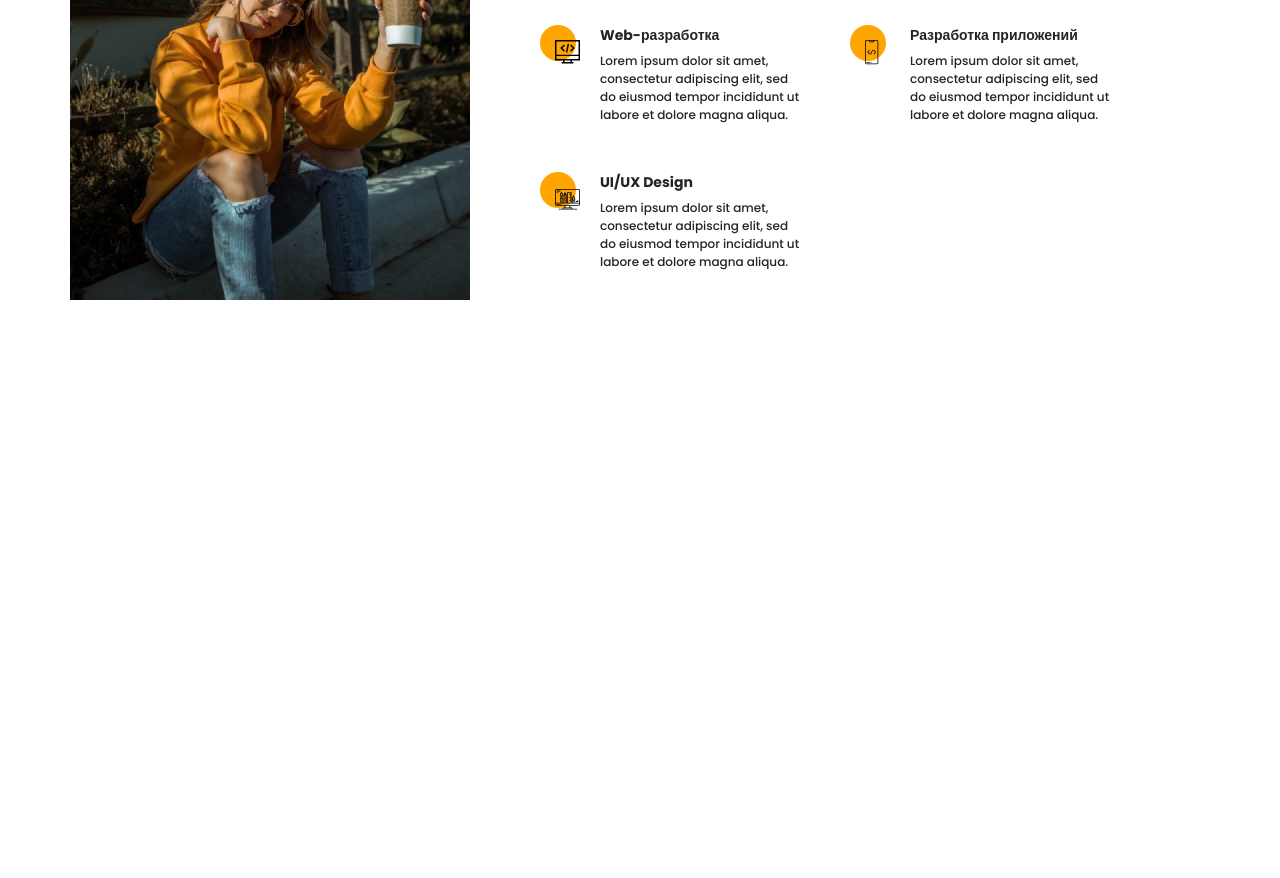
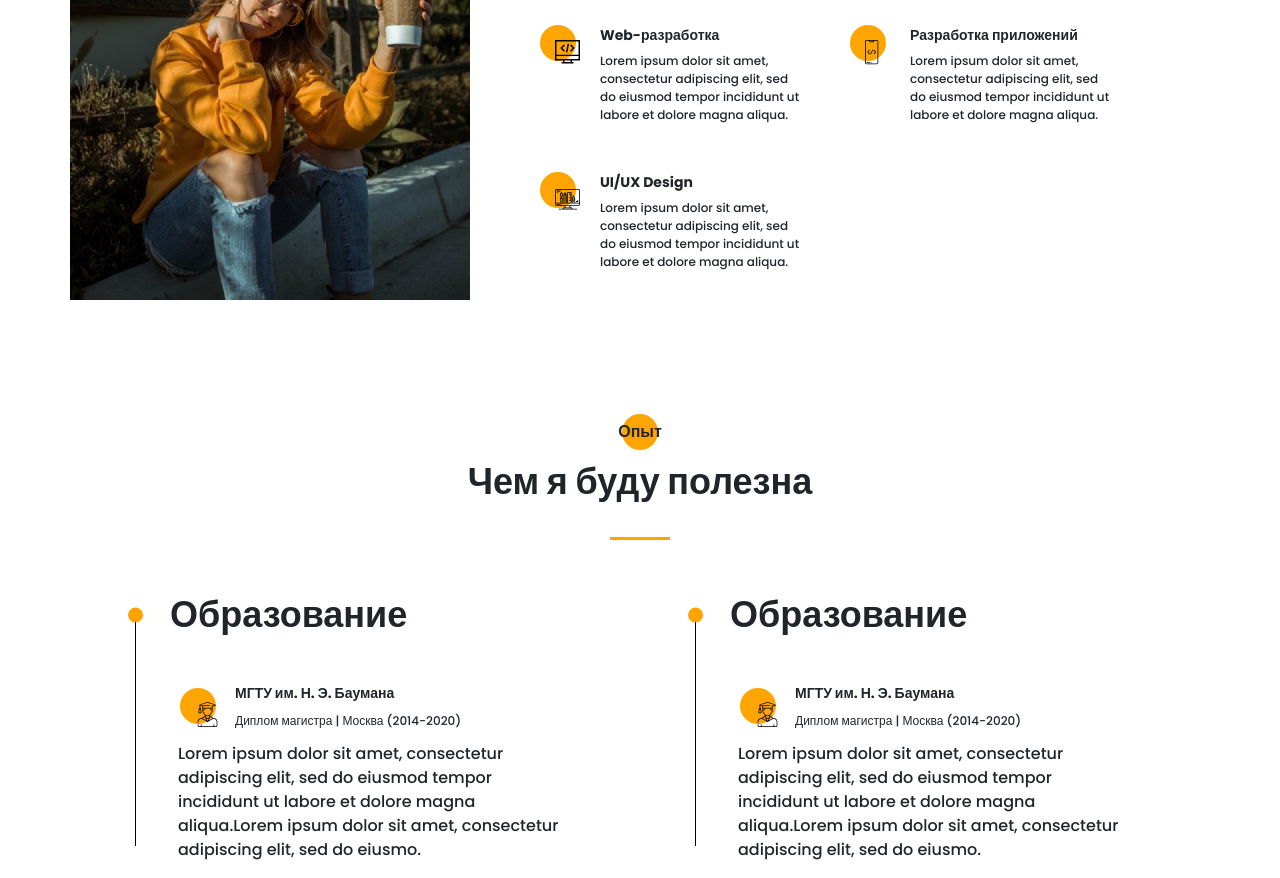
Before and after one commit to shutovamarina/portfolio, a website: page src/index.html in a window 1280 px wide. Shown: the part 1220-2098 px from the top of the page. Before the commit the page ends 1520 px from the top, so only its background shows below. Drawn offline with nearby package versions, Linux system fonts and the light colour scheme; files that its build step writes are made by us from their sources; files whose address does not match are found by name.

Commit message:
add resume

```diff
--- a/src/index.html
+++ b/src/index.html
@@ -165,12 +165,59 @@
                         </div>
                     </div>
                 </div>
+            </div>
+        </div>
 
+    </section>
+    <section class="resume">
+        <div class="container">
+            <h2 class="title title_fz16 resume__title">Опыт</h2>
+            <div class="title title_fz36 resume__subtitle">Чем я буду полезна</div>
+            <div class="divider"></div>
+
+            <div class="resume__wrapper">
+                <div class="resume__column">
+                    <h3 class="title title_fz20 resume__column-title">Образование</h3>
+                    <ul>
+                        <li>
+                            <div class="resume__item">
+                                <div class="resume__item-head">
+                                    <div class="resume__item-icon">
+                                        <img src="icons/experience/university.svg" alt="university">
+                                    </div>
+                                    <h4 class="title title_fz14">МГТУ им. Н. Э. Баумана</h4>
+                                    <div class="resume__item-location">Диплом магистра | Москва (2014-2020)</div>
+                                </div>
+                                <div class="resume__item-body">
+                                    Lorem ipsum dolor sit amet, consectetur adipiscing elit, sed do eiusmod tempor incididunt ut labore et dolore magna aliqua.Lorem ipsum dolor sit amet, consectetur adipiscing elit, sed do eiusmo.
+                                </div>
+                            </div>
+                        </li>
+                    </ul>
+                </div>
+                <div class="resume__column">
+                    <h3 class="title title_fz20 resume__column-title">Образование</h3>
+                    <ul>
+                        <li>
+                            <div class="resume__item">
+                                <div class="resume__item-head">
+                                    <div class="resume__item-icon">
+                                        <img src="icons/experience/university.svg" alt="university">
+                                    </div>
+                                    <h4 class="title title_fz14">МГТУ им. Н. Э. Баумана</h4>
+                                    <div class="resume__item-location">Диплом магистра | Москва (2014-2020)</div>
+                                </div>
+                                <div class="resume__item-body">
+                                    Lorem ipsum dolor sit amet, consectetur adipiscing elit, sed do eiusmod tempor incididunt ut labore et dolore magna aliqua.Lorem ipsum dolor sit amet, consectetur adipiscing elit, sed do eiusmo.
+                                </div>
+                            </div>
+                        </li>
+                    </ul>
+                </div>
             </div>
 
 
         </div>
-
     </section>
 
     <script src="js/script.js "></script>
--- a/src/sass/blocks/_about.scss
+++ b/src/sass/blocks/_about.scss
@@ -17,7 +17,7 @@
     &__descr {
         padding-top: 6px;
         .divider {
-            margin-top: 0px;
+            margin: 0px;
         }
     }
     &__title {
--- /dev/null
+++ b/src/sass/blocks/_resume.scss
@@ -0,0 +1,80 @@
+.resume {
+    padding-top: 120px;
+    &__title {
+        position: relative;
+        text-align: center;
+        padding-left: 0;
+        @include before_circle;
+        &:before {
+            top: -6px;
+            left: 50%;
+            transform: translateX(-50%);
+        }
+    }
+    &__subtitle {
+        text-align: center;
+    }
+    &__wrapper {
+        padding: 60px 65px 0 65px;
+        display: grid;
+        grid-template-columns: repeat(2, 425px);
+        column-gap: 135px;
+    }
+    &__column {
+        &-title {
+            position: relative;
+            padding-left: 35px;
+            &:before {
+                content: '';
+                position: absolute;
+                width: 15px;
+                height: 15px;
+                background: $main-color;
+                border-radius: 100%;
+                left: -7px;
+                top: 50%;
+                transform: translateY(-50%);
+            }
+        }
+        ul {
+            list-style-type: none;
+            li {
+                position: relative;
+                &:after {
+                    content: '';
+                    width: 1px;
+                    height: 100%;
+                    position: absolute;
+                    top: -16px;
+                    left: 0;
+                    background-color: #000;
+                }
+            }
+        }
+    }
+    &__item {
+        &-head {
+            position: relative;
+            padding: 45px 0 0 100px;
+        }
+        &-body {
+            padding-left: 43px;
+            margin-top: 12px;
+        }
+        &-icon {
+            position: absolute;
+            top: 50px;
+            left: 45px;
+            @include before_circle;
+            img {
+                position: absolute;
+                left: 17px;
+                top: 14px;
+            }
+        }
+        &-location {
+            font-size: 12px;
+            line-height: 18px;
+        }
+    }
+}
--- a/src/sass/blocks/_title.scss
+++ b/src/sass/blocks/_title.scss
@@ -11,6 +11,10 @@
         font-size: 16px;
         line-height: 24px;
     }
+    &_fz20 {
+        font-style: 20px;
+        line-height: 30px;
+    }
     &_fz36 {
         font-style: 36px;
     }
--- a/src/sass/style.scss
+++ b/src/sass/style.scss
@@ -17,7 +17,7 @@
     width: 60px;
     height: 3px;
     background-color: $main-color;
-    margin-top: 25px;
+    margin: 25px auto 0 auto;
 }
 
 @import 'blocks/promo';
@@ -26,3 +26,4 @@
 @import 'blocks/sidepanel';
 @import 'blocks/menu';
 @import 'blocks/about';
+@import 'blocks/resume';
```
Also changed, not shown: dist/css/style.min.css, dist/index.html.
